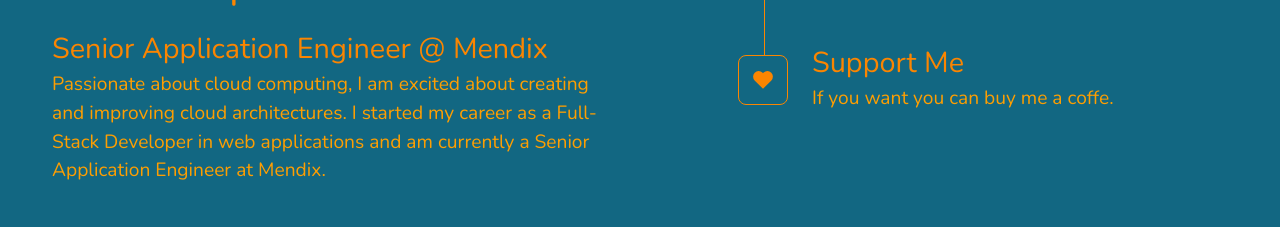
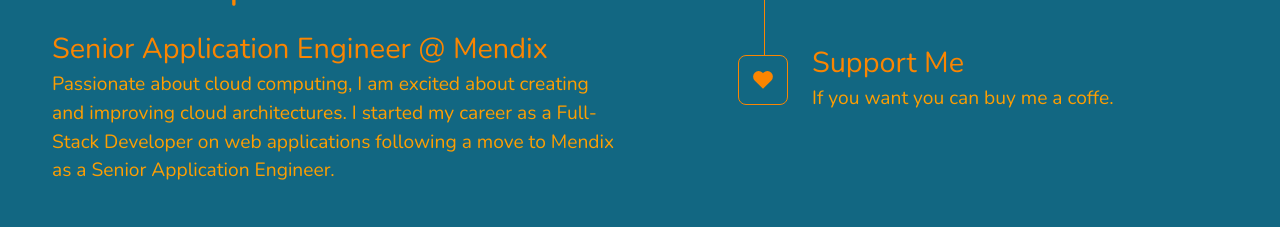
Before and after one commit to giuliopie/giulio-pie, a Vue app: page / in a window 1280 px wide. Shown: the part 558-785 px from the top of the page. Built offline with nearby package versions, Linux system fonts and the light colour scheme.

Commit message:
Updated my short description

```diff
--- a/src/components/LeftMain.vue
+++ b/src/components/LeftMain.vue
@@ -51,8 +51,8 @@ export default defineComponent({
       <h3>
         Passionate about cloud computing, I am excited about creating and
         improving cloud architectures. I started my career as a Full-Stack
-        Developer in web applications and am currently a Senior Application
-        Engineer at Mendix.
+        Developer on web applications following a move to Mendix as a Senior
+        Application Engineer.
       </h3>
     </div>
     <div class="wrapper"></div>
```
